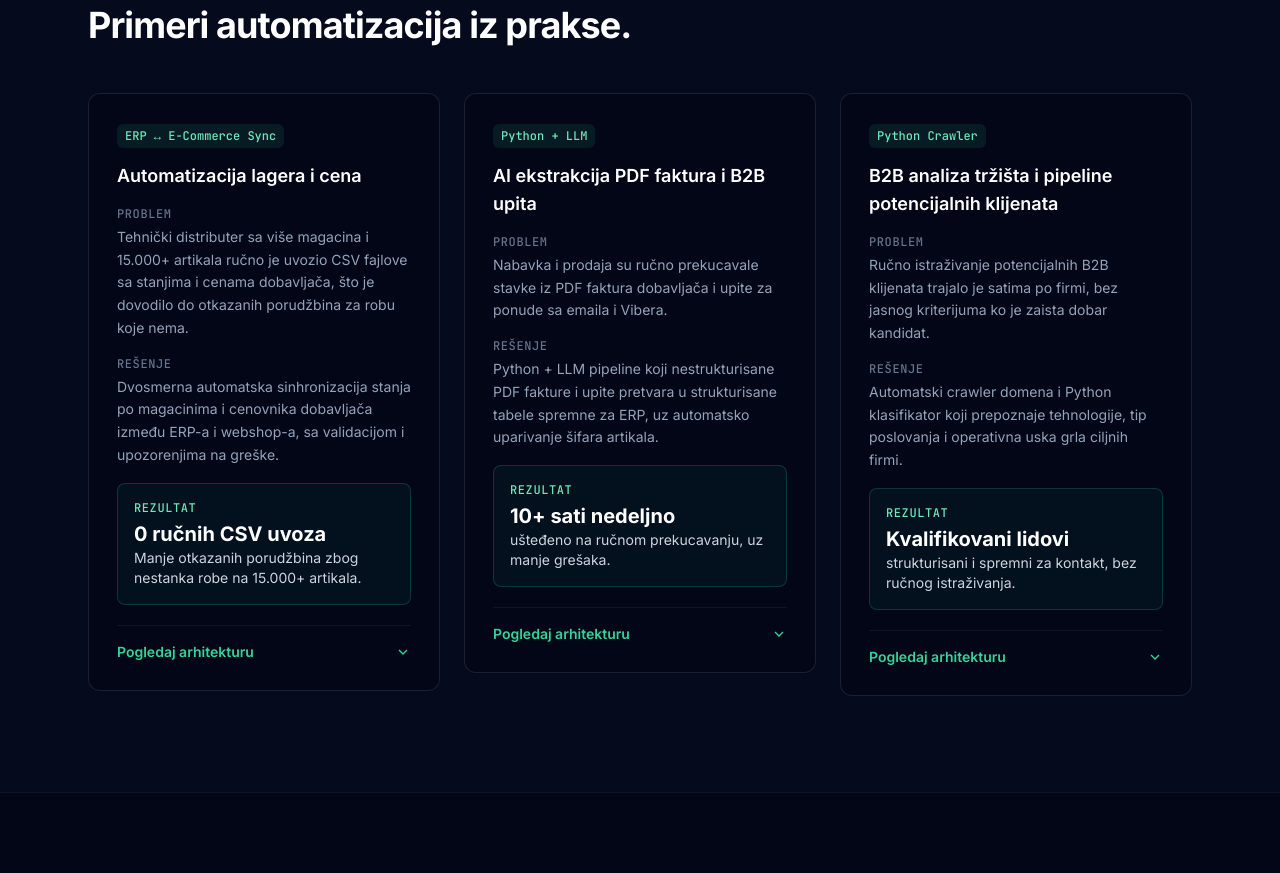
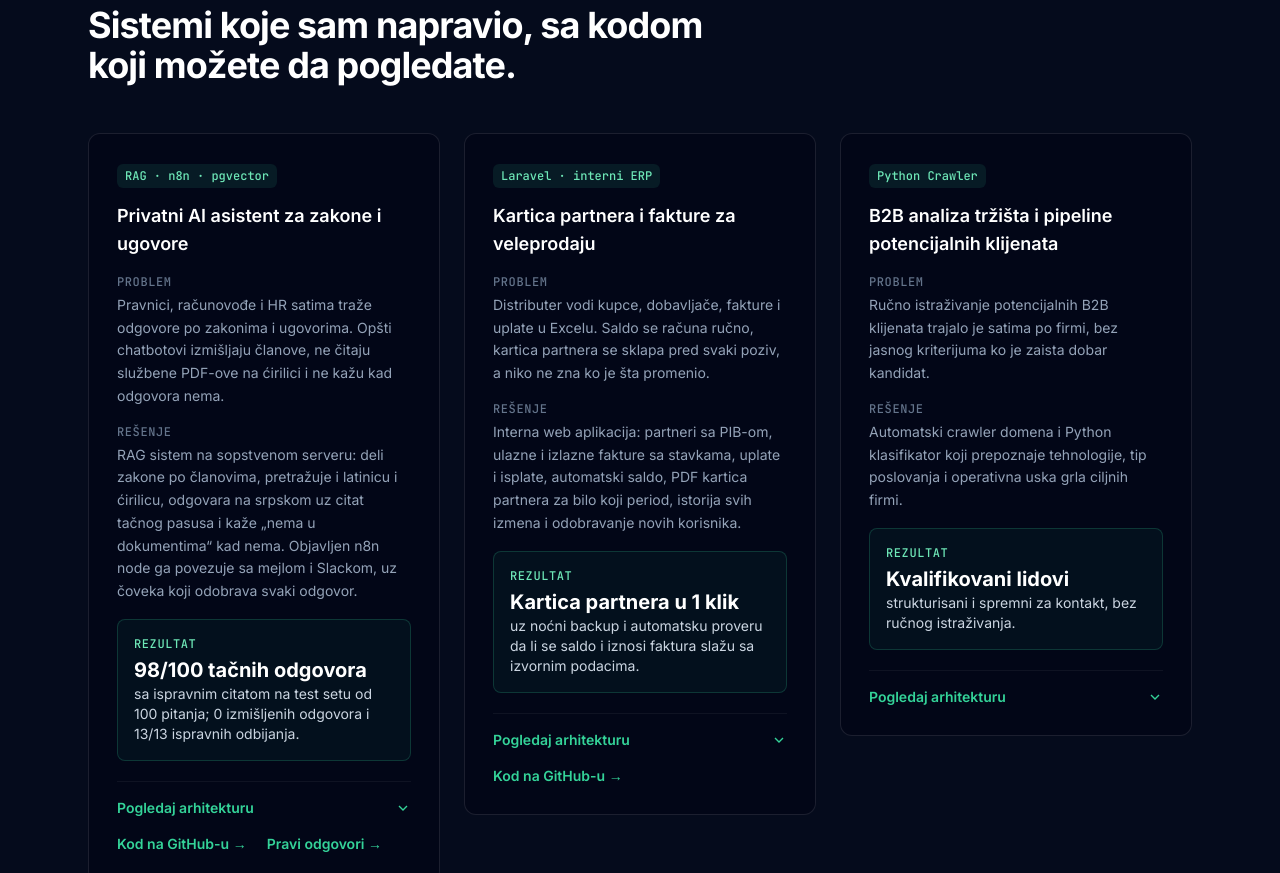
Before and after one commit to markosavicle/savicdev-site, a plain HTML site: page index.html in a window 1280 px wide. Shown: the part 1960-2833 px from the top of the page. Drawn offline with nearby package versions, Linux system fonts and the light colour scheme.

Commit message:
Replace two generic case studies with real projects
Legal RAG assistant (with its eval numbers) and Magacin, each linking to its
code. Same card layout, both languages.

Co-Authored-By: Claude Opus 5.5 <noreply@anthropic.com>
Claude-Session: https://claude.ai/code/session_01HSTzU3wTTEpbtRaAahS7iw

```diff
--- a/index.html
+++ b/index.html
@@ -174,7 +174,7 @@
 
           <!-- PROJECT CARD START: cs.1 -->
           <article class="rounded-xl border border-white/10 bg-slate-950 p-7">
-            <span class="rounded-md bg-emerald-400/10 px-2 py-1 font-mono text-xs text-emerald-300">ERP ↔ E-Commerce Sync</span>
+            <span class="rounded-md bg-emerald-400/10 px-2 py-1 font-mono text-xs text-emerald-300">RAG · n8n · pgvector</span>
             <h3 class="mt-4 text-lg font-semibold text-white" data-i18n="cs.1.t"></h3>
             <dl class="mt-4 space-y-4 text-sm">
               <div><dt class="font-mono text-xs uppercase tracking-wider text-slate-500" data-i18n="lbl.problem"></dt><dd class="mt-1 leading-relaxed text-slate-400" data-i18n="cs.1.p"></dd></div>
@@ -191,12 +191,13 @@
                 <li class="rounded-lg border border-white/10 bg-slate-900 p-3"><span class="block font-mono text-xs text-slate-500" data-i18n="lbl.out"></span><span data-i18n="cs.1.a3"></span></li>
               </ol>
             </details>
+            <p class="mt-4 flex flex-wrap gap-x-5 gap-y-1 text-sm font-semibold"><a href="https://github.com/markosavicle/legal-rag-assistant" target="_blank" rel="noopener" class="text-emerald-400 hover:text-emerald-300" data-i18n="lbl.repo"></a><a href="https://github.com/markosavicle/legal-rag-assistant/tree/main/examples/demo" target="_blank" rel="noopener" class="text-emerald-400 hover:text-emerald-300" data-i18n="lbl.demo"></a></p>
           </article>
           <!-- PROJECT CARD END: cs.1 -->
 
           <!-- PROJECT CARD START: cs.2 -->
           <article class="rounded-xl border border-white/10 bg-slate-950 p-7">
-            <span class="rounded-md bg-emerald-400/10 px-2 py-1 font-mono text-xs text-emerald-300">Python + LLM</span>
+            <span class="rounded-md bg-emerald-400/10 px-2 py-1 font-mono text-xs text-emerald-300">Laravel · interni ERP</span>
             <h3 class="mt-4 text-lg font-semibold text-white" data-i18n="cs.2.t"></h3>
             <dl class="mt-4 space-y-4 text-sm">
               <div><dt class="font-mono text-xs uppercase tracking-wider text-slate-500" data-i18n="lbl.problem"></dt><dd class="mt-1 leading-relaxed text-slate-400" data-i18n="cs.2.p"></dd></div>
@@ -213,6 +214,7 @@
                 <li class="rounded-lg border border-white/10 bg-slate-900 p-3"><span class="block font-mono text-xs text-slate-500" data-i18n="lbl.out"></span><span data-i18n="cs.2.a3"></span></li>
               </ol>
             </details>
+            <p class="mt-4 flex flex-wrap gap-x-5 gap-y-1 text-sm font-semibold"><a href="https://github.com/markosavicle/Magacin" target="_blank" rel="noopener" class="text-emerald-400 hover:text-emerald-300" data-i18n="lbl.repo"></a></p>
           </article>
           <!-- PROJECT CARD END: cs.2 -->
 
@@ -387,7 +389,7 @@ const I18N = {
     'trust.1': 'dana za prvi pilot', 'trust.2': 'promene postojećeg ERP-a', 'trust.3': 'tačnost obrade dokumenata',
 
     'lbl.problem': 'Problem', 'lbl.get': 'Šta dobijate', 'lbl.turnaround': 'Okvirni rok', 'lbl.solution': 'Rešenje', 'lbl.impact': 'Rezultat',
-    'lbl.arch': 'Pogledaj arhitekturu', 'lbl.in': 'ULAZ', 'lbl.proc': 'OBRADA', 'lbl.out': 'IZLAZ',
+    'lbl.arch': 'Pogledaj arhitekturu', 'lbl.repo': 'Kod na GitHub-u →', 'lbl.demo': 'Pravi odgovori →', 'lbl.in': 'ULAZ', 'lbl.proc': 'OBRADA', 'lbl.out': 'IZLAZ',
 
     'svc.kicker': '// šta nudim', 'svc.title': 'Tri usluge koje direktno smanjuju ručni rad u vašoj firmi.',
     'svc.1.t': 'ERP i webshop sinhronizacija',
@@ -412,21 +414,21 @@ const I18N = {
     'svc.3.b4': 'Interna baza znanja (RAG) nad vašom dokumentacijom',
     'svc.3.time': '1–3 nedelje',
 
-    'cs.kicker': '// primeri projekata', 'cs.title': 'Primeri automatizacija iz prakse.',
-    'cs.1.t': 'Automatizacija lagera i cena',
-    'cs.1.p': 'Tehnički distributer sa više magacina i 15.000+ artikala ručno je uvozio CSV fajlove sa stanjima i cenama dobavljača, što je dovodilo do otkazanih porudžbina za robu koje nema.',
-    'cs.1.s': 'Dvosmerna automatska sinhronizacija stanja po magacinima i cenovnika dobavljača između ERP-a i webshop-a, sa validacijom i upozorenjima na greške.',
-    'cs.1.m': '0 ručnih CSV uvoza', 'cs.1.r': 'Manje otkazanih porudžbina zbog nestanka robe na 15.000+ artikala.',
-    'cs.1.a1': 'Stanja po magacinima iz ERP-a + cenovnici dobavljača (CSV / XLSX / API)',
-    'cs.1.a2': 'Python servis: normalizacija šifara, pravila formiranja cena, validacija',
-    'cs.1.a3': 'Webshop ažuriran u kratkim intervalima + izveštaj o greškama',
-    'cs.2.t': 'AI ekstrakcija PDF faktura i B2B upita',
-    'cs.2.p': 'Nabavka i prodaja su ručno prekucavale stavke iz PDF faktura dobavljača i upite za ponude sa emaila i Vibera.',
-    'cs.2.s': 'Python + LLM pipeline koji nestrukturisane PDF fakture i upite pretvara u strukturisane tabele spremne za ERP, uz automatsko uparivanje šifara artikala.',
-    'cs.2.m': '10+ sati nedeljno', 'cs.2.r': 'ušteđeno na ručnom prekucavanju, uz manje grešaka.',
-    'cs.2.a1': 'PDF fakture dobavljača, upiti sa emaila i Vibera',
-    'cs.2.a2': 'Ekstrakcija teksta + LLM parsiranje + uparivanje šifara artikala',
-    'cs.2.a3': 'Tabela spremna za uvoz u ERP / nacrt ponude',
+    'cs.kicker': '// primeri projekata', 'cs.title': 'Sistemi koje sam napravio, sa kodom koji možete da pogledate.',
+    'cs.1.t': 'Privatni AI asistent za zakone i ugovore',
+    'cs.1.p': 'Pravnici, računovođe i HR satima traže odgovore po zakonima i ugovorima. Opšti chatbotovi izmišljaju članove, ne čitaju službene PDF-ove na ćirilici i ne kažu kad odgovora nema.',
+    'cs.1.s': 'RAG sistem na sopstvenom serveru: deli zakone po članovima, pretražuje i latinicu i ćirilicu, odgovara na srpskom uz citat tačnog pasusa i kaže „nema u dokumentima“ kad nema. Objavljen n8n node ga povezuje sa mejlom i Slackom, uz čoveka koji odobrava svaki odgovor.',
+    'cs.1.m': '98/100 tačnih odgovora', 'cs.1.r': 'sa ispravnim citatom na test setu od 100 pitanja; 0 izmišljenih odgovora i 13/13 ispravnih odbijanja.',
+    'cs.1.a1': 'Zakoni i ugovori (PDF / DOCX / TXT), pitanja iz web aplikacije, mejla ili n8n-a',
+    'cs.1.a2': 'FastAPI + PostgreSQL/pgvector: podela po članovima, transliteracija, hibridna pretraga, LLM sa obaveznim citatima',
+    'cs.1.a3': 'Odgovor sa izvorima + oznaka „odgovoreno / proslediti čoveku“ za n8n tok',
+    'cs.2.t': 'Kartica partnera i fakture za veleprodaju',
+    'cs.2.p': 'Distributer vodi kupce, dobavljače, fakture i uplate u Excelu. Saldo se računa ručno, kartica partnera se sklapa pred svaki poziv, a niko ne zna ko je šta promenio.',
+    'cs.2.s': 'Interna web aplikacija: partneri sa PIB-om, ulazne i izlazne fakture sa stavkama, uplate i isplate, automatski saldo, PDF kartica partnera za bilo koji period, istorija svih izmena i odobravanje novih korisnika.',
+    'cs.2.m': 'Kartica partnera u 1 klik', 'cs.2.r': 'uz noćni backup i automatsku proveru da li se saldo i iznosi faktura slažu sa izvornim podacima.',
+    'cs.2.a1': 'Fakture sa stavkama, uplate i isplate po partneru',
+    'cs.2.a2': 'Laravel + PostgreSQL: saldo po partneru, audit log, noćna kontrola konzistentnosti',
+    'cs.2.a3': 'PDF kartica partnera i faktura + upozorenje na neslaganja',
     'cs.3.t': 'B2B analiza tržišta i pipeline potencijalnih klijenata',
     'cs.3.p': 'Ručno istraživanje potencijalnih B2B klijenata trajalo je satima po firmi, bez jasnog kriterijuma ko je zaista dobar kandidat.',
     'cs.3.s': 'Automatski crawler domena i Python klasifikator koji prepoznaje tehnologije, tip poslovanja i operativna uska grla ciljnih firmi.',
@@ -481,7 +483,7 @@ const I18N = {
     'trust.1': 'Day Pilot Delivery', 'trust.2': 'Disruption to Your Current ERP', 'trust.3': 'Document Extraction Accuracy',
 
     'lbl.problem': 'The problem', 'lbl.get': 'What you get', 'lbl.turnaround': 'Typical turnaround', 'lbl.solution': 'Solution', 'lbl.impact': 'Impact',
-    'lbl.arch': 'View Architecture', 'lbl.in': 'INPUT', 'lbl.proc': 'PROCESSING', 'lbl.out': 'OUTPUT',
+    'lbl.arch': 'View Architecture', 'lbl.repo': 'Code on GitHub →', 'lbl.demo': 'Real answers →', 'lbl.in': 'INPUT', 'lbl.proc': 'PROCESSING', 'lbl.out': 'OUTPUT',
 
     'svc.kicker': '// what I offer', 'svc.title': 'Three services that directly cut manual work in your company.',
     'svc.1.t': 'ERP & Webshop Sync',
@@ -506,21 +508,21 @@ const I18N = {
     'svc.3.b4': 'Internal knowledge base (RAG) over your documentation',
     'svc.3.time': '1–3 weeks',
 
-    'cs.kicker': '// case studies', 'cs.title': 'Automation projects from real operations.',
-    'cs.1.t': 'Inventory & Pricing Automation',
-    'cs.1.p': 'A multi-warehouse technical distributor with 15,000+ SKUs imported stock levels and supplier prices through manual CSV files, leading to cancelled orders for out-of-stock items.',
-    'cs.1.s': 'Automated bi-directional sync of per-warehouse stock and supplier price lists between the ERP and the webshop, with validation and error alerts.',
-    'cs.1.m': '0 manual CSV imports', 'cs.1.r': 'Fewer out-of-stock cancellations across 15,000+ SKUs.',
-    'cs.1.a1': 'Per-warehouse ERP stock + supplier price lists (CSV / XLSX / API)',
-    'cs.1.a2': 'Python service: SKU normalization, pricing rules, validation',
-    'cs.1.a3': 'Webshop updated at short intervals + error report',
-    'cs.2.t': 'AI Extraction of PDF Invoices & B2B Inquiries',
-    'cs.2.p': 'Purchasing and sales staff manually re-typed line items from supplier PDF invoices and quote requests from email and Viber.',
-    'cs.2.s': 'A Python + LLM pipeline that turns unstructured PDF invoices and inquiries into structured, ERP-ready tables with automatic SKU matching.',
-    'cs.2.m': '10+ hours / week', 'cs.2.r': 'of manual typing saved, with fewer errors.',
-    'cs.2.a1': 'Supplier PDF invoices, email and Viber inquiries',
-    'cs.2.a2': 'Text extraction + LLM parsing + SKU matching',
-    'cs.2.a3': 'ERP-ready import table / draft quote',
+    'cs.kicker': '// case studies', 'cs.title': 'Systems I built, with code you can inspect.',
+    'cs.1.t': 'Private AI Assistant for Laws & Contracts',
+    'cs.1.p': 'Legal, accounting and HR teams spend hours searching laws and contracts. Generic chatbots invent article numbers, cannot read official Cyrillic PDFs, and never admit when the answer is missing.',
+    'cs.1.s': 'A self-hosted RAG system that splits laws by article, searches Latin and Cyrillic alike, answers in Serbian or English with a citation to the exact passage, and says so when the documents do not cover the question. A published n8n node connects it to email and Slack, with a person approving every reply.',
+    'cs.1.m': '98/100 correct answers', 'cs.1.r': 'with the right citation on a 100-question test set; zero hallucinated answers and 13/13 correct refusals.',
+    'cs.1.a1': 'Laws and contracts (PDF / DOCX / TXT), questions from the web app, email or n8n',
+    'cs.1.a2': 'FastAPI + PostgreSQL/pgvector: article-aware chunking, transliteration, hybrid search, LLM with mandatory citations',
+    'cs.1.a3': 'Answer with sources + an answered / escalate flag for the n8n workflow',
+    'cs.2.t': 'Partner Ledger & Invoicing for Wholesale',
+    'cs.2.p': 'A distributor tracks customers, suppliers, invoices and payments in Excel. Balances are worked out by hand, partner statements are assembled before every call, and nobody knows who changed what.',
+    'cs.2.s': 'An internal web app: partners with tax IDs, incoming and outgoing invoices with line items, payments, automatic balances, a PDF partner statement for any period, a full change history and admin approval for new users.',
+    'cs.2.m': 'Partner statement in 1 click', 'cs.2.r': 'plus nightly backups and an automatic check that balances and invoice totals match the source records.',
+    'cs.2.a1': 'Invoices with line items, payments in and out per partner',
+    'cs.2.a2': 'Laravel + PostgreSQL: per-partner balance, audit log, nightly consistency check',
+    'cs.2.a3': 'PDF partner statement and invoice + mismatch alerts',
     'cs.3.t': 'B2B Market Intelligence & Lead Pipeline',
     'cs.3.p': 'Researching potential B2B clients by hand took hours per company, with no clear criteria for who was actually a good fit.',
     'cs.3.s': 'An automated domain crawler and Python classifier that detects the tech stack, business type and operational bottlenecks of target companies.',
```
